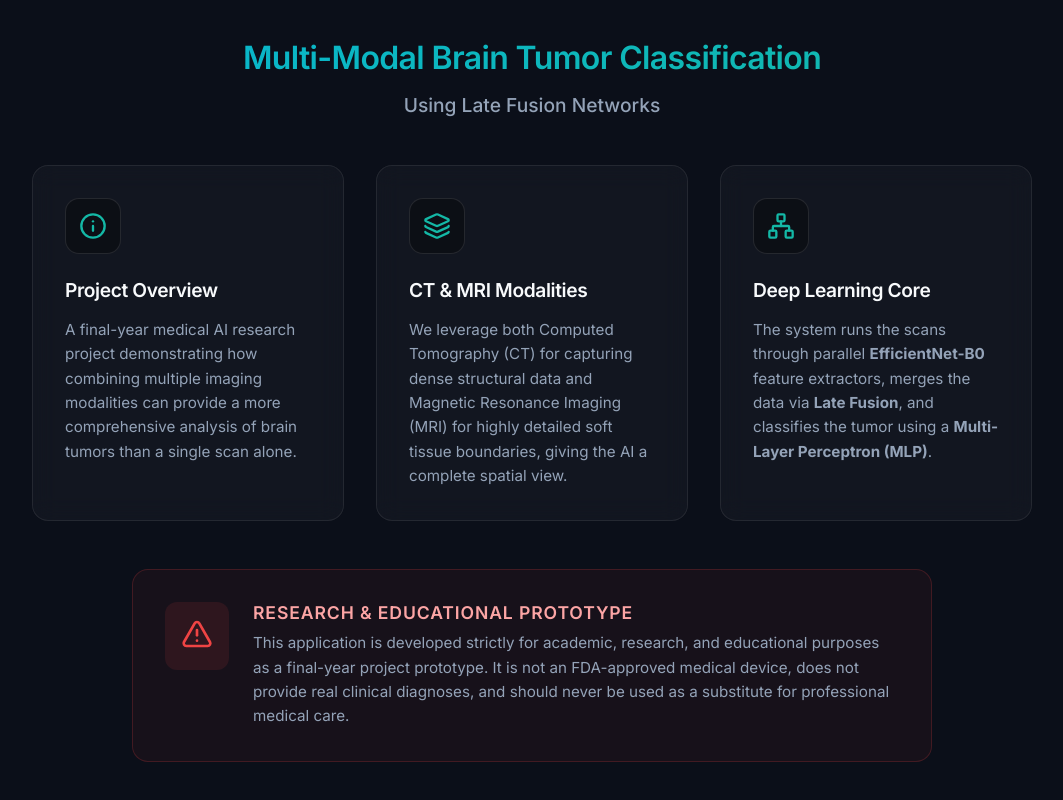
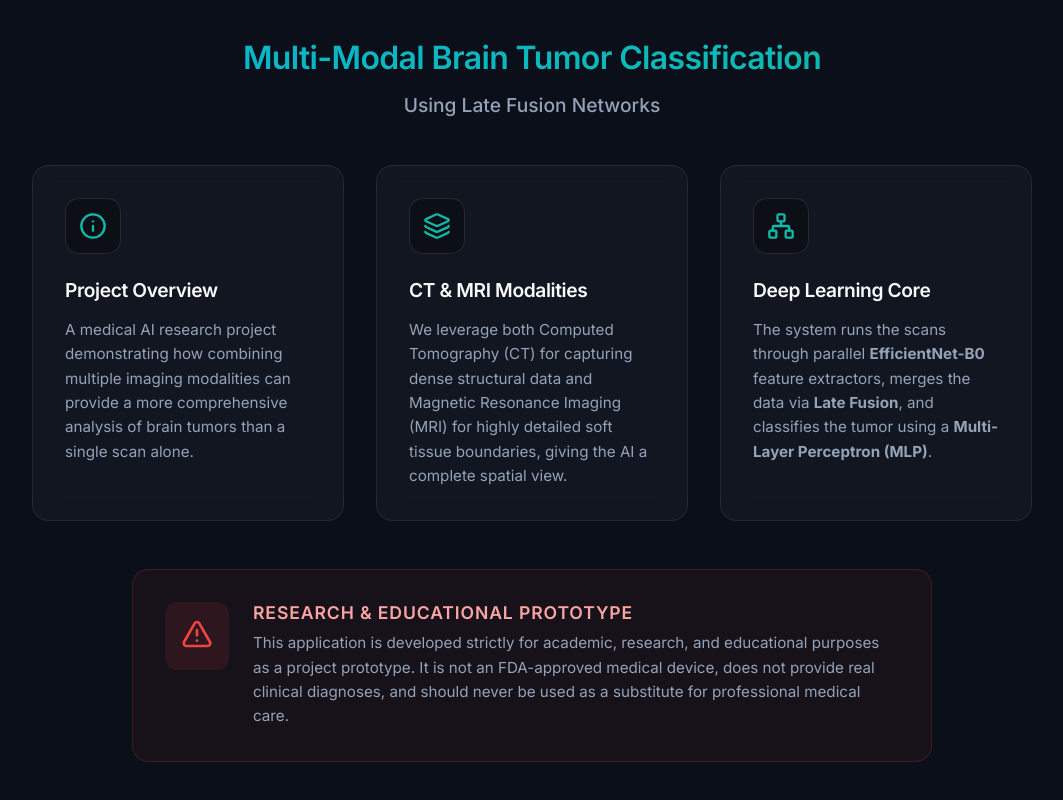
Before and after one commit to 23491a5440-praveen/brain-tumor-multimodal-web, a React (Vite) app: page / in a window 1280 px wide. Shown: the part 3273-4073 px from the top of the page, without its empty margins (108-1171 px from the left). Built offline with nearby package versions, Linux system fonts and the light colour scheme.

Commit message:
Update project overview text in About section

```diff
--- a/src/App.jsx
+++ b/src/App.jsx
@@ -636,7 +636,7 @@ function App() {
           <div className="about-card">
             <div className="about-icon"><Info size={28} /></div>
             <h3>Project Overview</h3>
-            <p>A final-year medical AI research project demonstrating how combining multiple imaging modalities can provide a more comprehensive analysis of brain tumors than a single scan alone.</p>
+            <p>A medical AI research project demonstrating how combining multiple imaging modalities can provide a more comprehensive analysis of brain tumors than a single scan alone.</p>
           </div>
 
           <div className="about-card">
@@ -656,7 +656,7 @@ function App() {
           <div className="notice-icon"><AlertTriangle size={32} /></div>
           <div>
             <h3>Research & Educational Prototype</h3>
-            <p>This application is developed strictly for academic, research, and educational purposes as a final-year project prototype. It is not an FDA-approved medical device, does not provide real clinical diagnoses, and should never be used as a substitute for professional medical care.</p>
+            <p>This application is developed strictly for academic, research, and educational purposes as a project prototype. It is not an FDA-approved medical device, does not provide real clinical diagnoses, and should never be used as a substitute for professional medical care.</p>
           </div>
         </div>
       </section>
```
